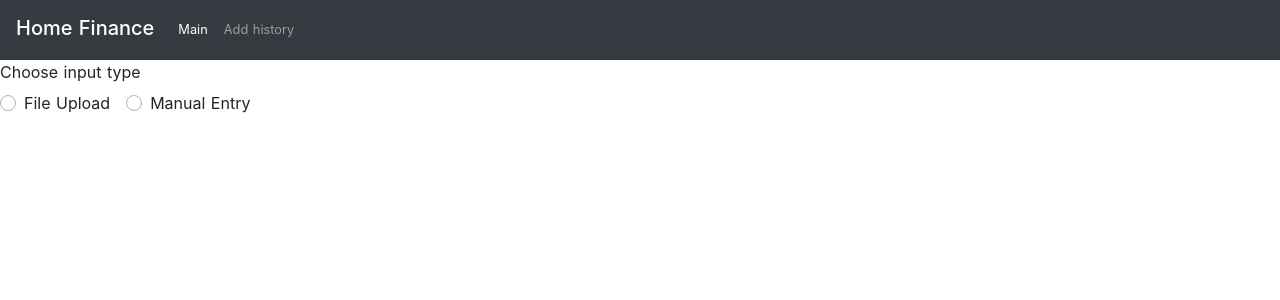
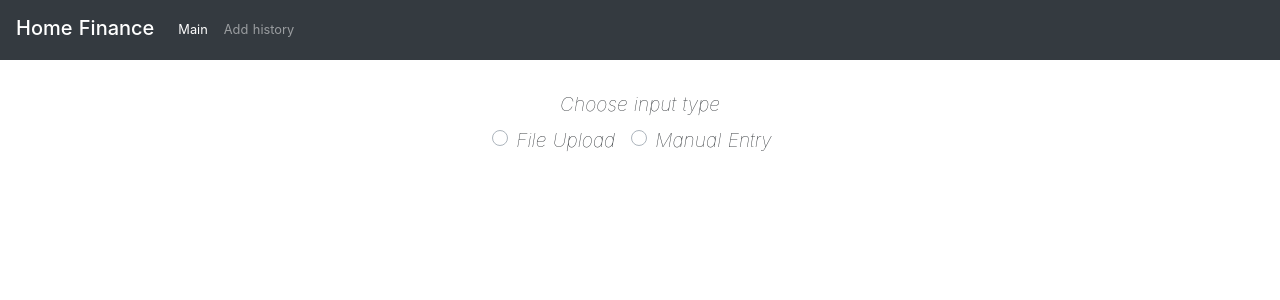
Before and after one commit to M-Kocikowski/HomeFinanceApp_UI, a Nuxt app: page /history in a window 1280 px wide. Shown: the top 300 px of the page. Built offline with nearby package versions, Linux system fonts and the light colour scheme.

Commit message:
changed styling

```diff
--- a/pages/history/index.vue
+++ b/pages/history/index.vue
@@ -1,6 +1,6 @@
 <template>
   <div>
-    <b-form-group label="Choose input type">
+    <b-form-group id="form-input-type" label="Choose input type">
       <b-form-radio-group v-model="selected" :options="options">
       </b-form-radio-group>
     </b-form-group>
@@ -31,5 +31,11 @@
 </script>
 
 <style scoped>
-
+  #form-input-type{
+    margin: 30px auto;
+    text-align: center;
+    font-size: larger;
+    font-weight: lighter;
+    font-style: italic;
+  }
 </style>
```
